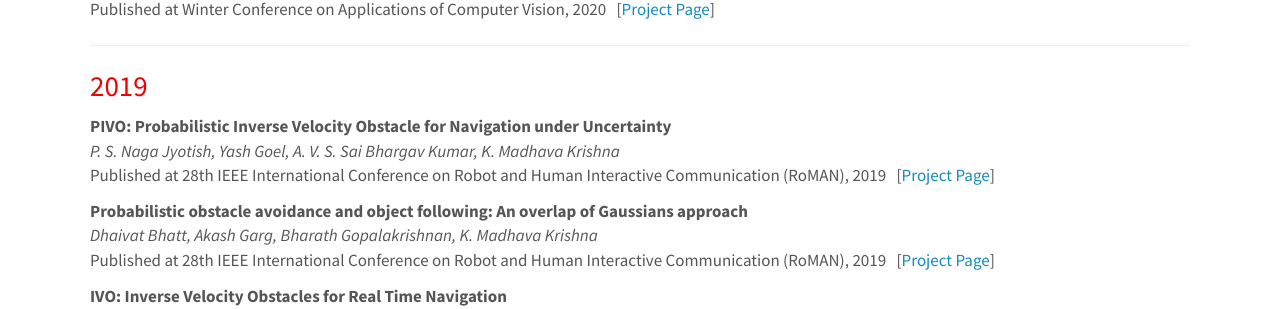
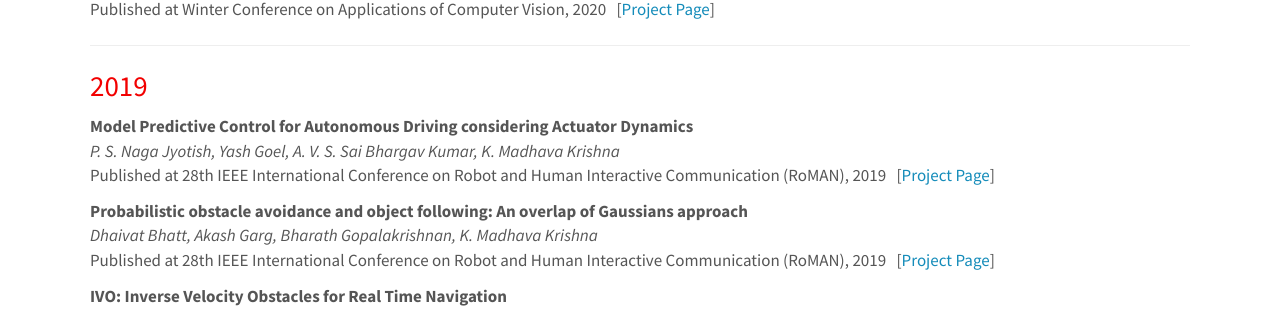
Before and after one commit to sakshammgupta/roboticsiiith.github.io, a Jekyll site: the page built from _pages/publications.md, in a window 1280 px wide and 900 px high, scrolled down 2179 px. Shown: the part 145-454 px from the top of the window. Built offline with Jekyll 4.4.1, drawn with Linux system fonts in a browser that asks for light colours; nearby versions of some CDN libraries.

Commit message:
adding paper ACC 2019 Babu_Model Predictive Control

```diff
--- a/_data/pubs/2019.yml
+++ b/_data/pubs/2019.yml
@@ -1,4 +1,12 @@
-- title: "PIVO: Probabilistic Inverse Velocity Obstacle for Navigation under Uncertainty"
+- title: "Model Predictive Control for Autonomous Driving considering Actuator Dynamics"
+  authors: Mithun Babu, Raghu Ram Theerthala, Arun Kumar Singh, Baladhurgesh B.P., Bharath Gopalakrishnan,
+           K. Madhava Krishna, Shanti Medasani
+
+  venue: IEEE American Control Conference (ACC), 2019
+  link:
+    url: publications/2019/Babu_Model-Predictive-Control
+    display: Project Page
+
   authors: P. S. Naga Jyotish*, Yash Goel*, A. V. S. Sai Bhargav Kumar, K. Madhava Krishna
 
   venue: 28th IEEE International Conference on Robot and Human Interactive Communication (RoMAN), 2019
```
Also changed, not shown: _pages/project-pages/2019/Babu_Model-Predictive-Control.md (added, +35 -0 lines).
